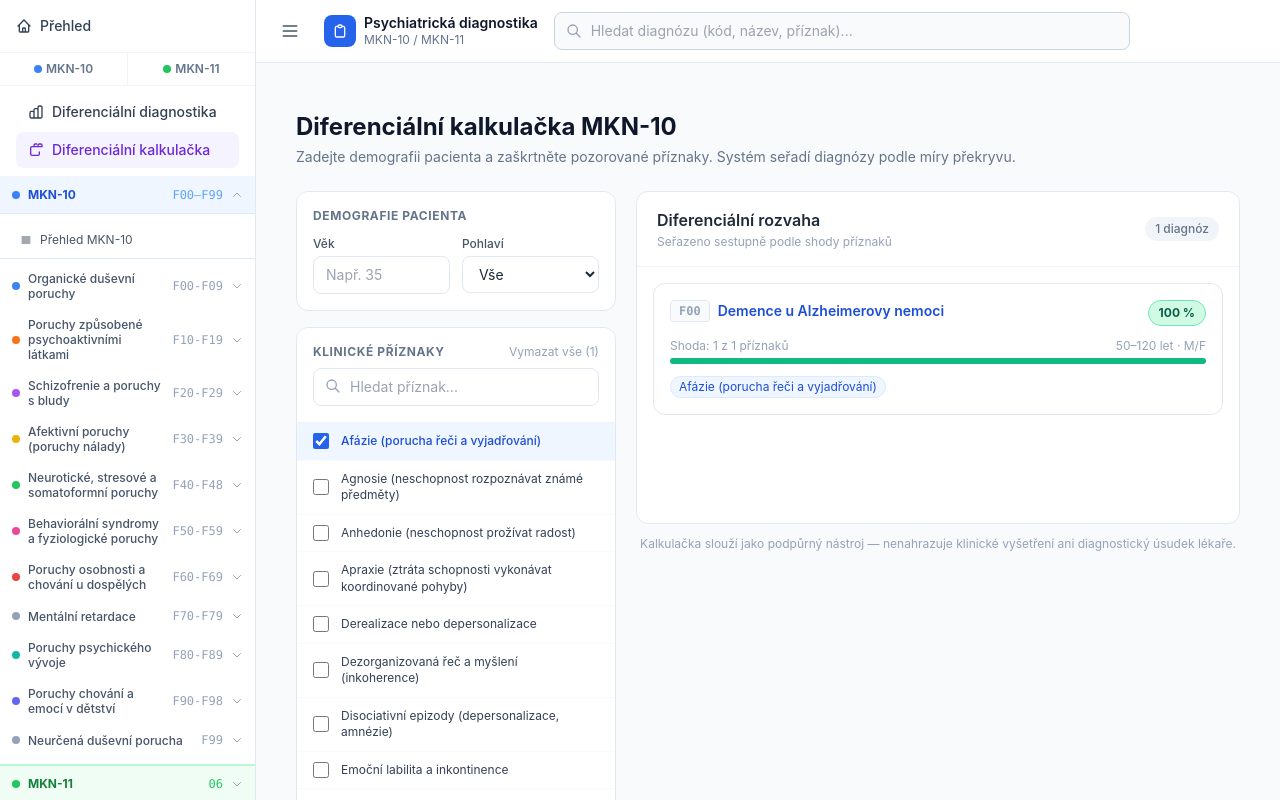
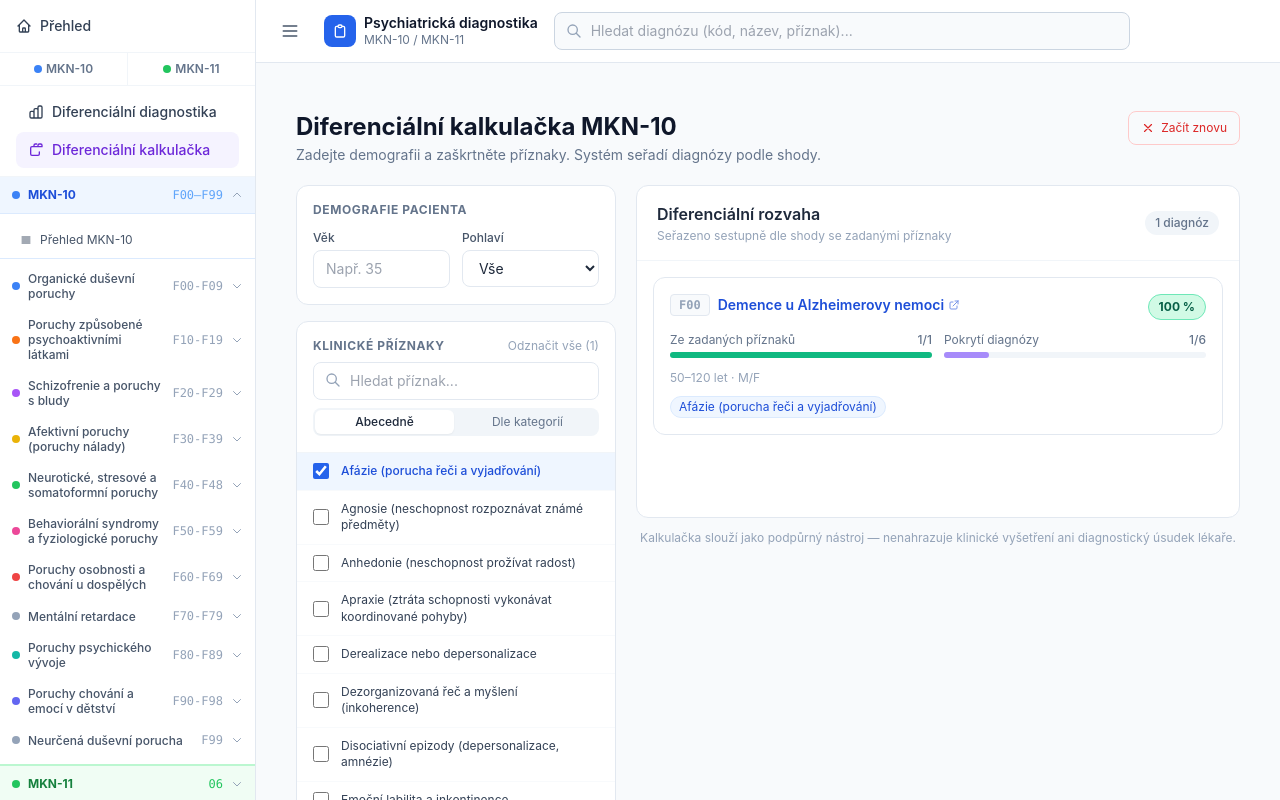
Before and after one commit to TS101-coder/psychiatricka-diagnostika, a React (Vite) app: page /kalkulator in a window 1280 px wide. Both pictures are taken after a click on the label "Afázie (porucha řeči a vyjadřování)". Built offline with nearby package versions, Linux system fonts and the light colour scheme.

Commit message:
kalkulator: responsive layout, kategorie priznaku, druha metrika pokryti, reset, sipka na odkazu, URL param ?kod=

```diff
--- a/src/components/DiagnosticCalculator.jsx
+++ b/src/components/DiagnosticCalculator.jsx
@@ -1,31 +1,53 @@
-import { useState, useMemo } from 'react'
-import { NavLink } from 'react-router-dom'
+import { useState, useMemo, useEffect } from 'react'
+import { NavLink, useSearchParams } from 'react-router-dom'
 import { SLOVNIK_PRIZNAKU } from '../data/symptomTaxonomy'
+import PRIZNAKY_KLICE from '../data/priznakyKlice'
 import guidelines from '../data/clinicalGuidelines_MKN10.json'
 
 const odstranDiakritiku = (text) =>
   text.normalize('NFD').replace(/[̀-ͯ]/g, '').toLowerCase()
 
+// Kategorie příznaků pokrývající všech 59 klíčů
+const KATEGORIE = {
+  'Kognitivní a paměť':     ['cognitive_decline','memory_short_term','memory_long_term','aphasia','apraxia','agnosia','consciousness_impaired','fluctuating_course','insidious_onset','abrupt_onset'],
+  'Neurologické':            ['focal_neurology','ct_mri_ischemia'],
+  'Psychotické':             ['delusions_paranoid','delusions_somatic','hallucinations_auditory','hallucinations_visual','disorganized_speech','negative_symptoms','catatonia','thought_insertion','social_dysfunction'],
+  'Depresivní a afektivní':  ['depressed_mood','anhedonia','loss_of_energy','suicidal_ideation','sleep_disturbance_insomnia','sleep_disturbance_hypersomnia','psychomotor_retardation','guilt_worthlessness','concentration_impaired','emotional_lability'],
+  'Manické':                 ['elevated_mood','grandiosity','flight_of_ideas','risky_behavior','psychomotor_agitation'],
+  'Úzkostné':                ['anxiety_general','panic_attacks','phobic_avoidance','obsessions','compulsions','worry_excessive','somatic_anxiety','hypervigilance','derealization'],
+  'Poruchy příjmu potravy':  ['restriction_eating','fear_weight_gain','body_image_distortion','binge_eating','purging','low_bmi'],
+  'Poruchy osobnosti':       ['identity_instability','impulsivity','intense_relationships','emptiness','dissociation','grandiose_self','lack_empathy','exploitative'],
+}
+
 const BARVA_SHODY = (pct) => {
   if (pct >= 75) return { badge: 'bg-emerald-100 text-emerald-800 border-emerald-300', bar: 'bg-emerald-500' }
   if (pct >= 50) return { badge: 'bg-yellow-100 text-yellow-800 border-yellow-300',   bar: 'bg-yellow-500' }
-  return              { badge: 'bg-orange-100 text-orange-800 border-orange-300',     bar: 'bg-orange-500' }
+  return              { badge: 'bg-orange-100 text-orange-800 border-orange-300',     bar: 'bg-orange-400' }
 }
 
 export default function DiagnosticCalculator() {
-  const [vek, setVek] = useState('')
-  const [pohlavi, setPohlavi] = useState('ALL')
-  const [searchQuery, setSearchQuery] = useState('')
-  const [vybranePriznaky, setVybranePriznaky] = useState([])
+  const [searchParams] = useSearchParams()
+  const [vek, setVek]             = useState('')
+  const [pohlavi, setPohlavi]     = useState('ALL')
+  const [searchQuery, setSearch]  = useState('')
+  const [vybranePriznaky, setVP]  = useState([])
+  const [viewMode, setViewMode]   = useState('abecedne') // 'abecedne' | 'kategorie'
+  const [openKat, setOpenKat]     = useState(new Set(Object.keys(KATEGORIE)))
 
-  // Seřazený seznam příznaků dle abecedy
+  // Předvyplnění příznaků z URL parametru ?kod=F32
+  useEffect(() => {
+    const kod = searchParams.get('kod')
+    if (kod && PRIZNAKY_KLICE[kod]) {
+      setVP(PRIZNAKY_KLICE[kod])
+    }
+  }, [searchParams])
+
   const abecedniPriznaky = useMemo(() =>
     Object.entries(SLOVNIK_PRIZNAKU)
       .map(([klic, text]) => ({ klic, text }))
       .sort((a, b) => a.text.localeCompare(b.text, 'cs')),
   [])
 
-  // Filtrování dle vyhledávání (bez diakritiky, case-insensitive)
   const filtrovanePriznaky = useMemo(() => {
     if (!searchQuery) return abecedniPriznaky
     const q = odstranDiakritiku(searchQuery)
@@ -33,54 +55,79 @@ export default function DiagnosticCalculator() {
   }, [searchQuery, abecedniPriznaky])
 
   function togglePriznak(klic) {
-    setVybranePriznaky(prev =>
-      prev.includes(klic) ? prev.filter(p => p !== klic) : [...prev, klic]
-    )
+    setVP(prev => prev.includes(klic) ? prev.filter(p => p !== klic) : [...prev, klic])
   }
 
-  function clearAll() {
-    setVybranePriznaky([])
-    setSearchQuery('')
+  function resetVse() {
+    setVek(''); setPohlavi('ALL'); setSearch(''); setVP([])
   }
 
-  // Výpočet odpovídajících diagnóz
+  function toggleKat(nazev) {
+    setOpenKat(prev => {
+      const next = new Set(prev)
+      next.has(nazev) ? next.delete(nazev) : next.add(nazev)
+      return next
+    })
+  }
+
   const odpovidajiciDiagnozy = useMemo(() => {
     if (vybranePriznaky.length === 0) return []
     const vekNum = vek === '' ? null : Number(vek)
-
     return guidelines
       .map(diag => {
         const vekOk = vekNum === null || (vekNum >= diag.vek_min && vekNum <= diag.vek_max)
         const pohlaviOk = pohlavi === 'ALL' || diag.pohlavi === 'ALL' || diag.pohlavi === pohlavi
         if (!vekOk || !pohlaviOk) return null
-
-        const shodne = (diag.priznaky_klice || []).filter(k => vybranePriznaky.includes(k))
+        const diagKlice = diag.priznaky_klice || []
+        const shodne = diagKlice.filter(k => vybranePriznaky.includes(k))
         if (shodne.length === 0) return null
-
-        const pct = Math.round((shodne.length / vybranePriznaky.length) * 100)
-        return { ...diag, shodnePriznaky: shodne, procentoShody: pct, pocetShodnych: shodne.length }
+        const pctZadanych  = Math.round((shodne.length / vybranePriznaky.length) * 100)
+        const pctDiagnozy  = Math.round((shodne.length / diagKlice.length) * 100)
+        return { ...diag, shodnePriznaky: shodne, pctZadanych, pctDiagnozy, pocetShodnych: shodne.length }
       })
       .filter(Boolean)
-      .sort((a, b) => b.procentoShody - a.procentoShody || b.pocetShodnych - a.pocetShodnych)
+      .sort((a, b) => b.pctZadanych - a.pctZadanych || b.pocetShodnych - a.pocetShodnych)
   }, [vek, pohlavi, vybranePriznaky])
+
+  const pocetZadanych = vybranePriznaky.length
+
+  // Checkbox pro jeden příznak
+  function PriznakyItem({ klic }) {
+    const vybran = vybranePriznaky.includes(klic)
+    const text = SLOVNIK_PRIZNAKU[klic]
+    if (!text) return null
+    return (
+      <label className={`flex items-center gap-3 px-4 py-2.5 cursor-pointer transition-colors ${vybran ? 'bg-blue-50' : 'hover:bg-slate-50'}`}>
+        <input type="checkbox" checked={vybran} onChange={() => togglePriznak(klic)} className="w-4 h-4 rounded accent-blue-600 shrink-0" />
+        <span className={`text-xs leading-snug ${vybran ? 'text-blue-700 font-medium' : 'text-slate-700'}`}>{text}</span>
+      </label>
+    )
+  }
 
   return (
     <div className="max-w-7xl mx-auto px-4 py-6">
 
       {/* Záhlaví */}
-      <div className="mb-6">
-        <div className="flex items-center gap-3 mb-1">
-          <span className="text-2xl font-bold text-slate-900">Diferenciální kalkulačka MKN-10</span>
+      <div className="mb-5 flex items-start justify-between gap-4">
+        <div>
+          <h1 className="text-2xl font-bold text-slate-900">Diferenciální kalkulačka MKN-10</h1>
+          <p className="text-sm text-slate-500 mt-0.5">Zadejte demografii a zaškrtněte příznaky. Systém seřadí diagnózy podle shody.</p>
         </div>
-        <p className="text-sm text-slate-500">
-          Zadejte demografii pacienta a zaškrtněte pozorované příznaky. Systém seřadí diagnózy podle míry překryvu.
-        </p>
+        {(pocetZadanych > 0 || vek !== '' || pohlavi !== 'ALL') && (
+          <button onClick={resetVse} className="shrink-0 text-xs px-3 py-2 border border-red-200 text-red-600 hover:bg-red-50 rounded-lg transition-colors flex items-center gap-1.5">
+            <svg className="w-3.5 h-3.5" fill="none" stroke="currentColor" viewBox="0 0 24 24">
+              <path strokeLinecap="round" strokeLinejoin="round" strokeWidth={2} d="M6 18L18 6M6 6l12 12" />
+            </svg>
+            Začít znovu
+          </button>
+        )}
       </div>
 
-      <div className="flex gap-5 items-start">
+      {/* Hlavní layout – responsive */}
+      <div className="flex flex-col md:flex-row gap-5 items-start">
 
-        {/* ══ LEVÝ PANEL ══════════════════════════════════════════════ */}
-        <div className="w-80 shrink-0 flex flex-col gap-4">
+        {/* ══ LEVÝ PANEL ══ */}
+        <div className="w-full md:w-80 shrink-0 flex flex-col gap-4">
 
           {/* Demografie */}
           <div className="bg-white rounded-xl border border-slate-200 p-4">
@@ -88,22 +135,14 @@ export default function DiagnosticCalculator() {
             <div className="flex gap-3">
               <div className="flex-1">
                 <label className="block text-xs font-medium text-slate-600 mb-1">Věk</label>
-                <input
-                  type="number"
-                  min="0" max="120"
-                  value={vek}
-                  onChange={e => setVek(e.target.value)}
-                  placeholder="Např. 35"
-                  className="w-full px-3 py-2 text-sm border border-slate-200 rounded-lg focus:outline-none focus:border-blue-400 focus:ring-1 focus:ring-blue-100"
-                />
+                <input type="number" min="0" max="120" value={vek}
+                  onChange={e => setVek(e.target.value)} placeholder="Např. 35"
+                  className="w-full px-3 py-2 text-sm border border-slate-200 rounded-lg focus:outline-none focus:border-blue-400 focus:ring-1 focus:ring-blue-100" />
               </div>
               <div className="flex-1">
                 <label className="block text-xs font-medium text-slate-600 mb-1">Pohlaví</label>
-                <select
-                  value={pohlavi}
-                  onChange={e => setPohlavi(e.target.value)}
-                  className="w-full px-3 py-2 text-sm border border-slate-200 rounded-lg focus:outline-none focus:border-blue-400 bg-white"
-                >
+                <select value={pohlavi} onChange={e => setPohlavi(e.target.value)}
+                  className="w-full px-3 py-2 text-sm border border-slate-200 rounded-lg focus:outline-none focus:border-blue-400 bg-white">
                   <option value="ALL">Vše</option>
                   <option value="M">Muž</option>
                   <option value="F">Žena</option>
@@ -112,68 +151,91 @@ export default function DiagnosticCalculator() {
             </div>
           </div>
 
-          {/* Vyhledávač + seznam příznaků */}
+          {/* Příznaky */}
           <div className="bg-white rounded-xl border border-slate-200 overflow-hidden">
             <div className="p-4 border-b border-slate-100">
               <div className="flex items-center justify-between mb-2">
                 <h3 className="text-xs font-bold text-slate-500 uppercase tracking-wider">Klinické příznaky</h3>
-                {vybranePriznaky.length > 0 && (
-                  <button onClick={clearAll} className="text-xs text-slate-400 hover:text-red-500 transition-colors">
-                    Vymazat vše ({vybranePriznaky.length})
+                {pocetZadanych > 0 && (
+                  <button onClick={() => setVP([])} className="text-xs text-slate-400 hover:text-red-500 transition-colors">
+                    Odznačit vše ({pocetZadanych})
                   </button>
                 )}
               </div>
-              <div className="relative">
+
+              {/* Vyhledávač */}
+              <div className="relative mb-2">
                 <svg className="w-4 h-4 absolute left-3 top-2.5 text-slate-400" fill="none" stroke="currentColor" viewBox="0 0 24 24">
                   <path strokeLinecap="round" strokeLinejoin="round" strokeWidth={2} d="M21 21l-6-6m2-5a7 7 0 11-14 0 7 7 0 0114 0z" />
                 </svg>
-                <input
-                  type="text"
-                  value={searchQuery}
-                  onChange={e => setSearchQuery(e.target.value)}
+                <input type="text" value={searchQuery} onChange={e => setSearch(e.target.value)}
                   placeholder="Hledat příznak..."
-                  className="w-full pl-9 pr-3 py-2 text-sm border border-slate-200 rounded-lg focus:outline-none focus:border-blue-400 focus:ring-1 focus:ring-blue-100"
-                />
+                  className="w-full pl-9 pr-3 py-2 text-sm border border-slate-200 rounded-lg focus:outline-none focus:border-blue-400 focus:ring-1 focus:ring-blue-100" />
               </div>
+
+              {/* Přepínač zobrazení – jen bez aktivního hledání */}
+              {!searchQuery && (
+                <div className="flex gap-1 bg-slate-100 rounded-lg p-0.5">
+                  <button onClick={() => setViewMode('abecedne')}
+                    className={`flex-1 text-xs py-1 rounded-md transition-colors ${viewMode === 'abecedne' ? 'bg-white text-slate-800 shadow-sm font-medium' : 'text-slate-500 hover:text-slate-700'}`}>
+                    Abecedně
+                  </button>
+                  <button onClick={() => setViewMode('kategorie')}
+                    className={`flex-1 text-xs py-1 rounded-md transition-colors ${viewMode === 'kategorie' ? 'bg-white text-slate-800 shadow-sm font-medium' : 'text-slate-500 hover:text-slate-700'}`}>
+                    Dle kategorií
+                  </button>
+                </div>
+              )}
             </div>
 
-            {/* Abecední checkbox list */}
-            <div className="overflow-y-auto max-h-[500px] divide-y divide-slate-50">
-              {filtrovanePriznaky.map(priznak => {
-                const vybran = vybranePriznaky.includes(priznak.klic)
-                return (
-                  <label
-                    key={priznak.klic}
-                    className={`flex items-center gap-3 px-4 py-2.5 cursor-pointer transition-colors ${
-                      vybran ? 'bg-blue-50' : 'hover:bg-slate-50'
-                    }`}
-                  >
-                    <input
-                      type="checkbox"
-                      checked={vybran}
-                      onChange={() => togglePriznak(priznak.klic)}
-                      className="w-4 h-4 rounded accent-blue-600 shrink-0"
-                    />
-                    <span className={`text-xs leading-snug ${vybran ? 'text-blue-700 font-medium' : 'text-slate-700'}`}>
-                      {priznak.text}
-                    </span>
-                  </label>
-                )
-              })}
-              {filtrovanePriznaky.length === 0 && (
-                <div className="py-8 text-center text-xs text-slate-400">Žádný příznak neodpovídá hledání</div>
-              )}
-            </div>
+            {/* Abecední seznam */}
+            {(searchQuery || viewMode === 'abecedne') && (
+              <div className="overflow-y-auto max-h-[480px] divide-y divide-slate-50">
+                {filtrovanePriznaky.map(p => <PriznakyItem key={p.klic} klic={p.klic} />)}
+                {filtrovanePriznaky.length === 0 && (
+                  <div className="py-8 text-center text-xs text-slate-400">Žádný příznak neodpovídá hledání</div>
+                )}
+              </div>
+            )}
+
+            {/* Kategorický seznam */}
+            {!searchQuery && viewMode === 'kategorie' && (
+              <div className="overflow-y-auto max-h-[480px]">
+                {Object.entries(KATEGORIE).map(([nazev, klice]) => {
+                  const isOpen = openKat.has(nazev)
+                  const vybrano = klice.filter(k => vybranePriznaky.includes(k)).length
+                  return (
+                    <div key={nazev} className="border-b border-slate-100 last:border-0">
+                      <button onClick={() => toggleKat(nazev)}
+                        className="w-full flex items-center justify-between px-4 py-2.5 hover:bg-slate-50 text-left">
+                        <span className="text-xs font-semibold text-slate-600">{nazev}</span>
+                        <div className="flex items-center gap-2">
+                          {vybrano > 0 && <span className="text-xs bg-blue-100 text-blue-700 px-1.5 py-0.5 rounded-full font-medium">{vybrano}</span>}
+                          <svg className={`w-3 h-3 text-slate-400 transition-transform ${isOpen ? 'rotate-180' : ''}`} fill="none" stroke="currentColor" viewBox="0 0 24 24">
+                            <path strokeLinecap="round" strokeLinejoin="round" strokeWidth={2} d="M19 9l-7 7-7-7" />
+                          </svg>
+                        </div>
+                      </button>
+                      {isOpen && (
+                        <div className="divide-y divide-slate-50 bg-slate-50/30">
+                          {klice.map(k => <PriznakyItem key={k} klic={k} />)}
+                        </div>
+                      )}
+                    </div>
+                  )
+                })}
+              </div>
+            )}
           </div>
         </div>
 
-        {/* ══ PRAVÝ PANEL ═════════════════════════════════════════════ */}
+        {/* ══ PRAVÝ PANEL ══ */}
         <div className="flex-1 min-w-0">
           <div className="bg-white rounded-xl border border-slate-200 overflow-hidden">
             <div className="px-5 py-4 border-b border-slate-100 flex items-center justify-between">
               <div>
                 <h3 className="font-semibold text-slate-800">Diferenciální rozvaha</h3>
-                <p className="text-xs text-slate-400 mt-0.5">Seřazeno sestupně podle shody příznaků</p>
+                <p className="text-xs text-slate-400 mt-0.5">Seřazeno sestupně dle shody se zadanými příznaky</p>
               </div>
               {odpovidajiciDiagnozy.length > 0 && (
                 <span className="text-xs font-medium text-slate-500 bg-slate-100 px-2.5 py-1 rounded-full">
@@ -185,7 +247,7 @@ export default function DiagnosticCalculator() {
             <div className="p-4 space-y-3 min-h-64">
 
               {/* Prázdný stav */}
-              {vybranePriznaky.length === 0 && (
+              {pocetZadanych === 0 && (
                 <div className="flex flex-col items-center justify-center py-20 text-center">
                   <div className="w-12 h-12 rounded-full bg-slate-100 flex items-center justify-center mb-3">
                     <svg className="w-6 h-6 text-slate-400" fill="none" stroke="currentColor" viewBox="0 0 24 24">
@@ -193,12 +255,12 @@ export default function DiagnosticCalculator() {
                     </svg>
                   </div>
                   <p className="text-sm font-medium text-slate-500">Zaškrtněte příznaky vlevo</p>
-                  <p className="text-xs text-slate-400 mt-1">Diagnózy se zobrazí automaticky</p>
+                  <p className="text-xs text-slate-400 mt-1">Diagnózy se zobrazí automaticky v reálném čase</p>
                 </div>
               )}
 
               {/* Žádná shoda */}
-              {vybranePriznaky.length > 0 && odpovidajiciDiagnozy.length === 0 && (
+              {pocetZadanych > 0 && odpovidajiciDiagnozy.length === 0 && (
                 <div className="flex flex-col items-center justify-center py-16 text-center">
                   <p className="text-sm text-slate-500 font-medium">Žádná diagnóza neodpovídá zadaným kritériím</p>
                   <p className="text-xs text-slate-400 mt-1">Zkuste upravit věk, pohlaví nebo výběr příznaků</p>
@@ -207,40 +269,58 @@ export default function DiagnosticCalculator() {
 
               {/* Výsledky */}
               {odpovidajiciDiagnozy.map(diag => {
-                const barva = BARVA_SHODY(diag.procentoShody)
+                const barva = BARVA_SHODY(diag.pctZadanych)
                 return (
                   <div key={diag.kod_mkn10} className="border border-slate-200 rounded-xl p-4 hover:border-slate-300 transition-colors">
 
-                    {/* Záhlaví diagnózy */}
+                    {/* Záhlaví */}
                     <div className="flex items-start justify-between gap-3 mb-3">
                       <div className="flex items-center gap-2 min-w-0">
-                        <span className="font-mono text-xs font-bold text-slate-400 shrink-0 bg-slate-50 border border-slate-200 px-2 py-0.5 rounded">
+                        <span className="font-mono text-xs font-bold text-slate-400 bg-slate-50 border border-slate-200 px-2 py-0.5 rounded shrink-0">
                           {diag.kod_mkn10}
                         </span>
-                        <NavLink
-                          to={`/diagnoza/${diag.kod_mkn10}`}
-                          className="text-sm font-semibold text-blue-700 hover:underline leading-snug truncate"
-                        >
-                          {diag.nazev_poruchy}
+                        <NavLink to={`/diagnoza/${diag.kod_mkn10}`}
+                          className="text-sm font-semibold text-blue-700 hover:text-blue-800 hover:underline leading-snug flex items-center gap-1 min-w-0">
+                          <span className="truncate">{diag.nazev_poruchy}</span>
+                          <svg className="w-3 h-3 shrink-0 opacity-60" fill="none" stroke="currentColor" viewBox="0 0 24 24">
+                            <path strokeLinecap="round" strokeLinejoin="round" strokeWidth={2} d="M10 6H6a2 2 0 00-2 2v10a2 2 0 002 2h10a2 2 0 002-2v-4M14 4h6m0 0v6m0-6L10 14" />
+                          </svg>
                         </NavLink>
                       </div>
                       <span className={`text-xs font-bold px-2.5 py-1 rounded-full border shrink-0 ${barva.badge}`}>
-                        {diag.procentoShody} %
+                        {diag.pctZadanych} %
                       </span>
                     </div>
 
-                    {/* Progress bar shody */}
-                    <div className="mb-3">
-                      <div className="flex items-center justify-between text-xs text-slate-400 mb-1">
-                        <span>Shoda: {diag.pocetShodnych} z {vybranePriznaky.length} příznaků</span>
-                        <span>{diag.vek_min}–{diag.vek_max} let · {diag.pohlavi === 'ALL' ? 'M/F' : diag.pohlavi === 'M' ? 'Muž' : 'Žena'}</span>
+                    {/* Dvě metriky */}
+                    <div className="mb-3 grid grid-cols-2 gap-3">
+                      {/* Shoda se zadanými */}
+                      <div>
+                        <div className="flex items-center justify-between text-xs text-slate-500 mb-1">
+                          <span>Ze zadaných příznaků</span>
+                          <span className="font-medium">{diag.pocetShodnych}/{pocetZadanych}</span>
+                        </div>
+                        <div className="w-full bg-slate-100 rounded-full h-1.5">
+                          <div className={`h-1.5 rounded-full ${barva.bar}`} style={{ width: `${diag.pctZadanych}%` }} />
+                        </div>
                       </div>
-                      <div className="w-full bg-slate-100 rounded-full h-1.5">
-                        <div
-                          className={`h-1.5 rounded-full transition-all duration-300 ${barva.bar}`}
-                          style={{ width: `${diag.procentoShody}%` }}
-                        />
+                      {/* Pokrytí diagnózy */}
+                      <div>
+                        <div className="flex items-center justify-between text-xs text-slate-500 mb-1">
+                          <span>Pokrytí diagnózy</span>
+                          <span className="font-medium">{diag.pocetShodnych}/{diag.priznaky_klice.length}</span>
+                        </div>
+                        <div className="w-full bg-slate-100 rounded-full h-1.5">
+                          <div className="h-1.5 rounded-full bg-violet-400" style={{ width: `${diag.pctDiagnozy}%` }} />
+                        </div>
                       </div>
+                    </div>
+
+                    {/* Demografická info */}
+                    <div className="flex items-center gap-2 mb-2.5">
+                      <span className="text-xs text-slate-400">
+                        {diag.vek_min}–{diag.vek_max} let · {diag.pohlavi === 'ALL' ? 'M/F' : diag.pohlavi === 'M' ? 'Muž' : 'Žena'}
+                      </span>
                     </div>
 
                     {/* Shodné příznaky */}
@@ -251,15 +331,12 @@ export default function DiagnosticCalculator() {
                         </span>
                       ))}
                     </div>
-
                   </div>
                 )
               })}
-
             </div>
           </div>
 
-          {/* Disclaimer */}
           <p className="mt-3 text-xs text-slate-400 text-center">
             Kalkulačka slouží jako podpůrný nástroj — nenahrazuje klinické vyšetření ani diagnostický úsudek lékaře.
           </p>
```
